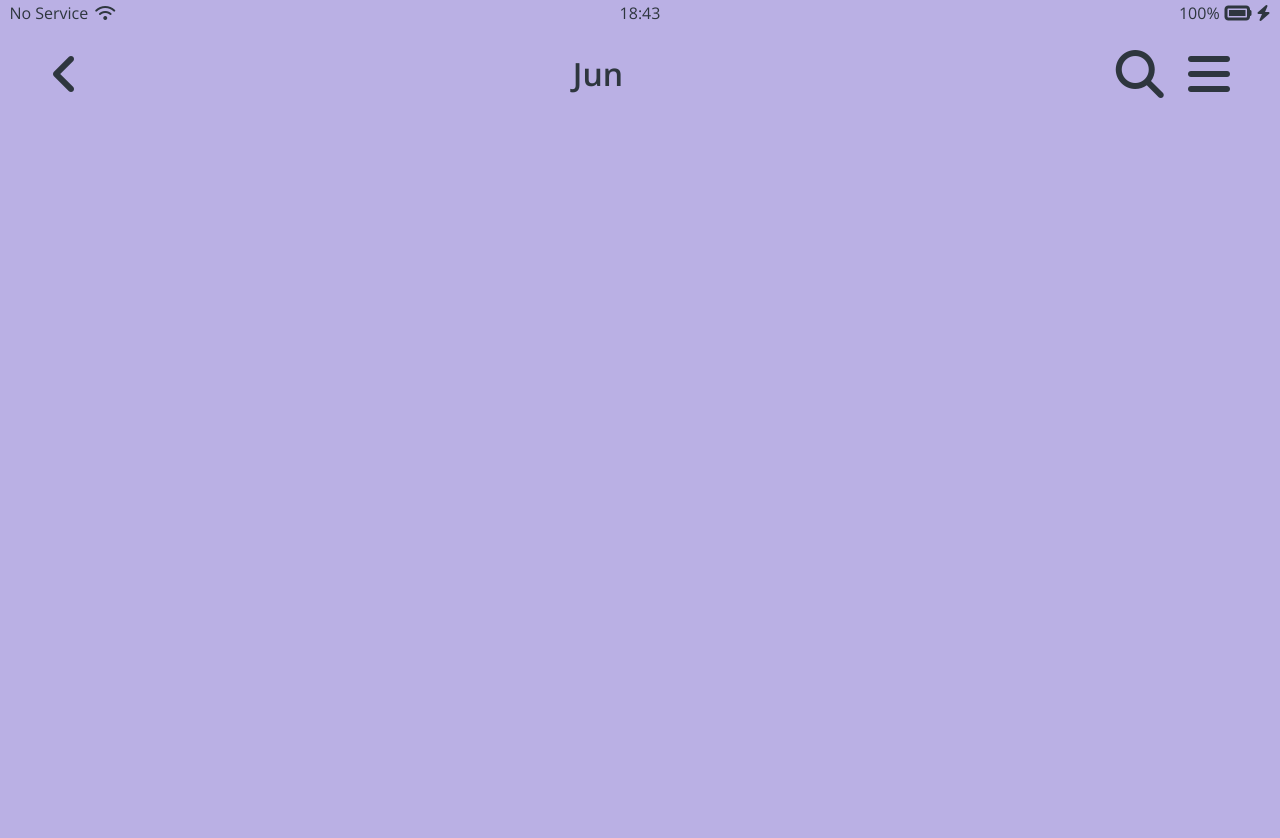
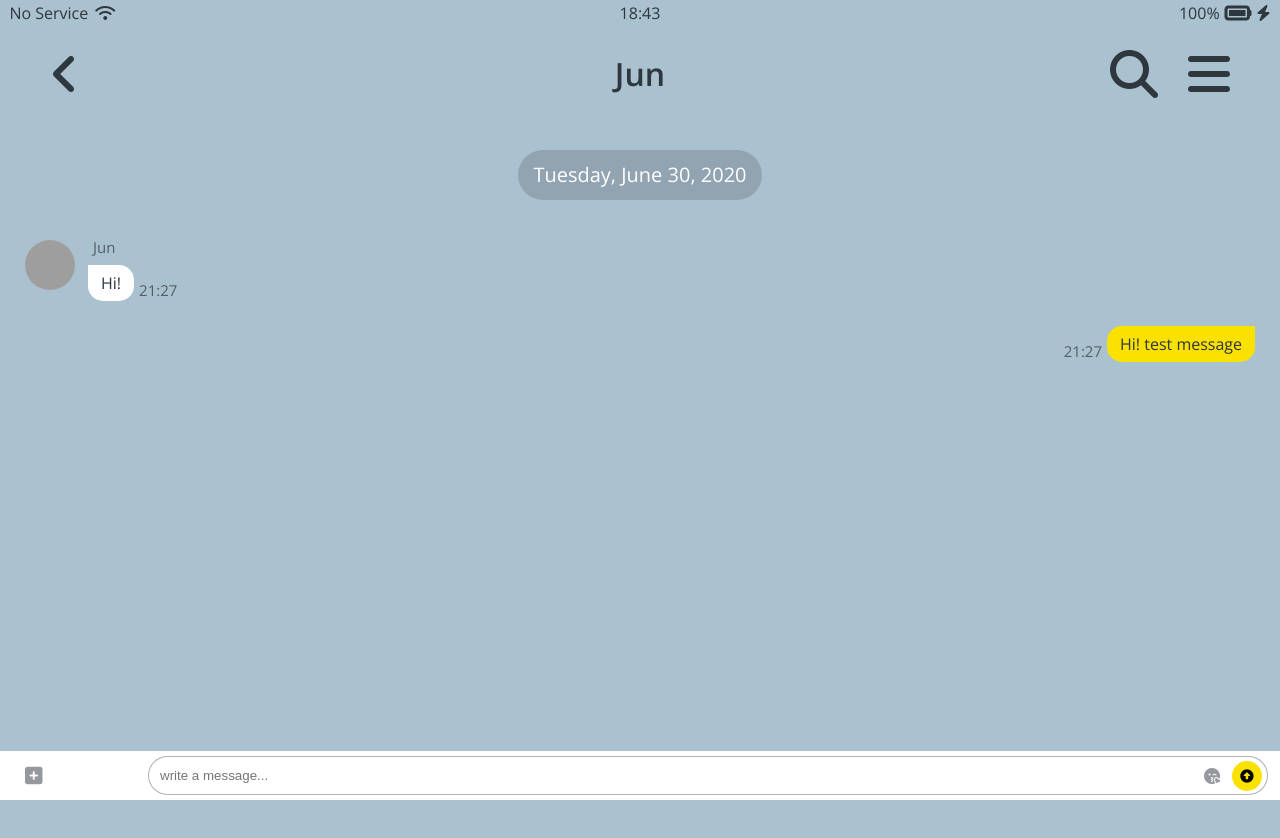
Before and after one commit to Haribo947345/kokoa-clone-2022, a plain HTML site: page chat.html in a window 1280 px wide. Shown: the top 838 px of the page. Drawn offline with nearby package versions, Linux system fonts and the light colour scheme; grey boxes are pictures that could not be loaded.

Commit message:
update chat

```diff
--- a/chat.html
+++ b/chat.html
@@ -7,6 +7,7 @@
     <meta name="viewport" content="width=device-width, initial-scale=1.0" />
     <title>Chat - to KoKoa Talk</title>
   </head>
+
   <body class="chat-screen">
     <div class="status-bar">
       <div class="status-bar__column">
@@ -36,6 +37,43 @@
       </div>
     </header>
 
+    <main class="main-screen main-chat">
+      <div class="chat__timestamp">Tuesday, June 30, 2020</div>
+
+      <div class="message-row">
+        <img src="https://avatars.githubusercontent.com/u/85159654?v=4" />
+        <div class="message-row__content">
+          <span class="message__author">Jun</span>
+          <div class="messgae__info">
+            <span class="message__bubble">Hi!</span>
+            <span class="message__time">21:27</span>
+          </div>
+        </div>
+      </div>
+
+      <div class="message-row message-row--own">
+        <div class="message-row__content">
+          <div class="messgae__info">
+            <span class="message__bubble">Hi! test message</span>
+            <span class="message__time">21:27</span>
+          </div>
+        </div>
+      </div>
+    </main>
+
+    <form class="reply">
+      <div class="reply__column">
+        <i class="fas fa-plus-square fa-lg"></i>
+      </div>
+      <div class="reply__column">
+        <input type="text" placeholder="write a message..." />
+        <i class="fas fa-kiss-wink-heart"></i>
+        <button>
+          <i class="fas fa-arrow-alt-circle-up"></i>
+        </button>
+      </div>
+    </form>
+
     <script
       src="https://kit.fontawesome.com/29d797f5cd.js"
       crossorigin="anonymous"
--- a/css/components/alt-screen-header.css
+++ b/css/components/alt-screen-header.css
@@ -4,6 +4,10 @@
     display: flex;
     align-items: center;
     justify-content: center;
+}
+
+.alt-header__column {
+    width: 33%;
 }
 
 .alt-header__title {
@@ -16,11 +20,17 @@
     margin-left: 50px;
 }
 
-.alt-header__column:last-child {
-    margin-left: auto;
-    margin-right: 50px;
+.alt-header__column:nth-child(2) {
+    text-align: center;
 }
 
-.alt-header__column:last-child span:not(:first-child) {
-    margin-left: 20px;
-    }
+.alt-header__column:last-child {
+    margin-right: 50px;
+    margin-left: auto;
+    display: flex;
+    justify-content: flex-end;
+}
+
+.alt-header__column:last-child span {
+    margin-left: 30px;
+}
--- a/css/components/status-bar.css
+++ b/css/components/status-bar.css
@@ -1,4 +1,5 @@
 .status-bar {
+  z-index: 2;
   display: flex;
   justify-content: center;
   position: fixed;
--- a/css/screens/chat.css
+++ b/css/screens/chat.css
@@ -1,3 +1,149 @@
 .chat-screen {
-    background-color: #bab0e4;
+    background-color: #aac1cf;
+    height: 2000vh;
 }
+
+.chat-screen .alt-header {
+    z-index: 1;
+    background-color: #aac1cf;
+    top: 0;
+    display: flex;
+    justify-content: center;
+    position: fixed;
+    width: 100%;
+    box-sizing: border-box;
+}
+
+.main-chat {
+    margin-top: 150px;
+    display: flex;
+    flex-direction: column;
+    align-items: center;
+}
+
+.chat__timestamp {
+    color: white;
+    background-color: #92a4b2;
+    padding: 15px;
+    border-radius: 30px;
+    font-size: 20px;
+    margin-bottom: 40px;
+}
+
+.message-row {
+    width: 100%;
+    display: flex;
+    margin-bottom: 25px;
+}
+
+.message-row img {
+    width: 50px;
+    height: 50px;
+    border-radius: 50%;
+    margin-right: 13px;
+}
+
+.message__author {
+    opacity: 0.7;
+    font-size: 15px;
+    display: block;
+    margin-bottom: 10px;
+    margin-left: 5px;
+}
+
+.messgae__info {
+    display: flex;
+    align-items: center;
+}
+
+.message__bubble {
+    background-color: white;
+    padding: 10px 13px;
+    border-radius: 15px;
+    border-top-left-radius: 0px;
+    margin-right: 5px;
+}
+
+.message__time {
+    opacity: 0.7;
+    font-size: 15px;
+    margin-top: 15px;
+}
+
+.message-row--own {
+    justify-content: flex-end;
+}
+
+.message-row--own .message__bubble {
+    background-color: var(--yellow);
+    border-top-right-radius: 0px;
+    border-top-left-radius: 15px;
+    margin-right: 0px;
+    margin-left: 5px;
+}
+
+.message-row--own .messgae__info {
+    flex-direction: row-reverse;
+}
+
+.reply {
+    position: fixed;
+    bottom: 0;
+    width: 100%;
+    background-color: white;
+    display: flex;
+    justify-content: space-between;
+    padding:5px 25px;
+    box-sizing: border-box;
+    align-items: center;
+}
+
+.reply .reply__column:first-child {
+    width:10%;
+}
+
+.reply .reply__column:last-child {
+    width:90%;
+    position: relative;
+}
+
+.reply i {
+    opacity: 0.5;
+}
+
+.reply input {
+    padding: 11px;
+    padding-right: 0px;
+    width: 100%;
+    border:var(--main-border);
+    border-radius: 20px;
+}
+
+.reply__column:last-child > i,
+.reply__column:last-child button {
+    position: absolute;
+    right: -7px;
+    top: 5px;
+}
+
+.reply__column:last-child > i {
+    right: 35px;
+    top: 12px;
+}
+
+.reply__column button {
+    background-color: var(--yellow);
+    border: none;
+    border-radius: 50px;
+    width: 30px;
+    height: 30px;
+}
+
+.reply__column button i {
+    opacity: 1;
+}
+
+.reply__column button:focus,
+.reply__column button:active {
+    outline: none;
+}
```
